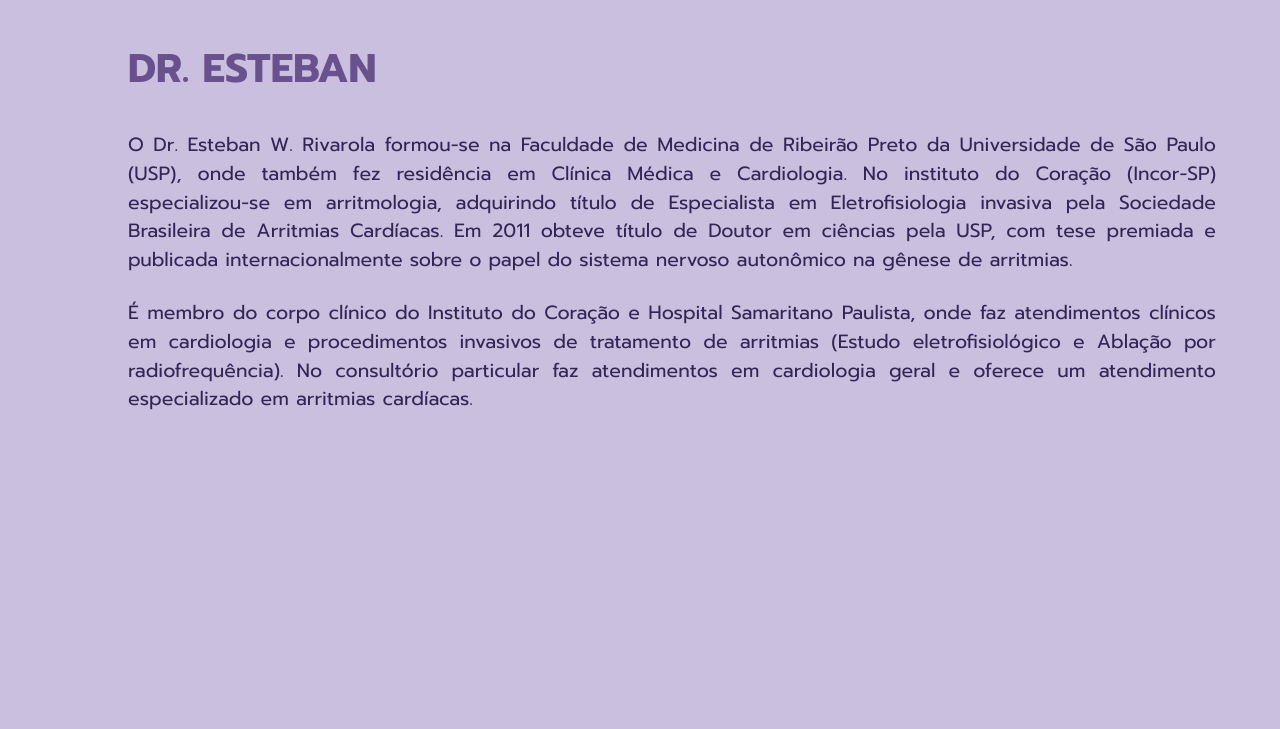
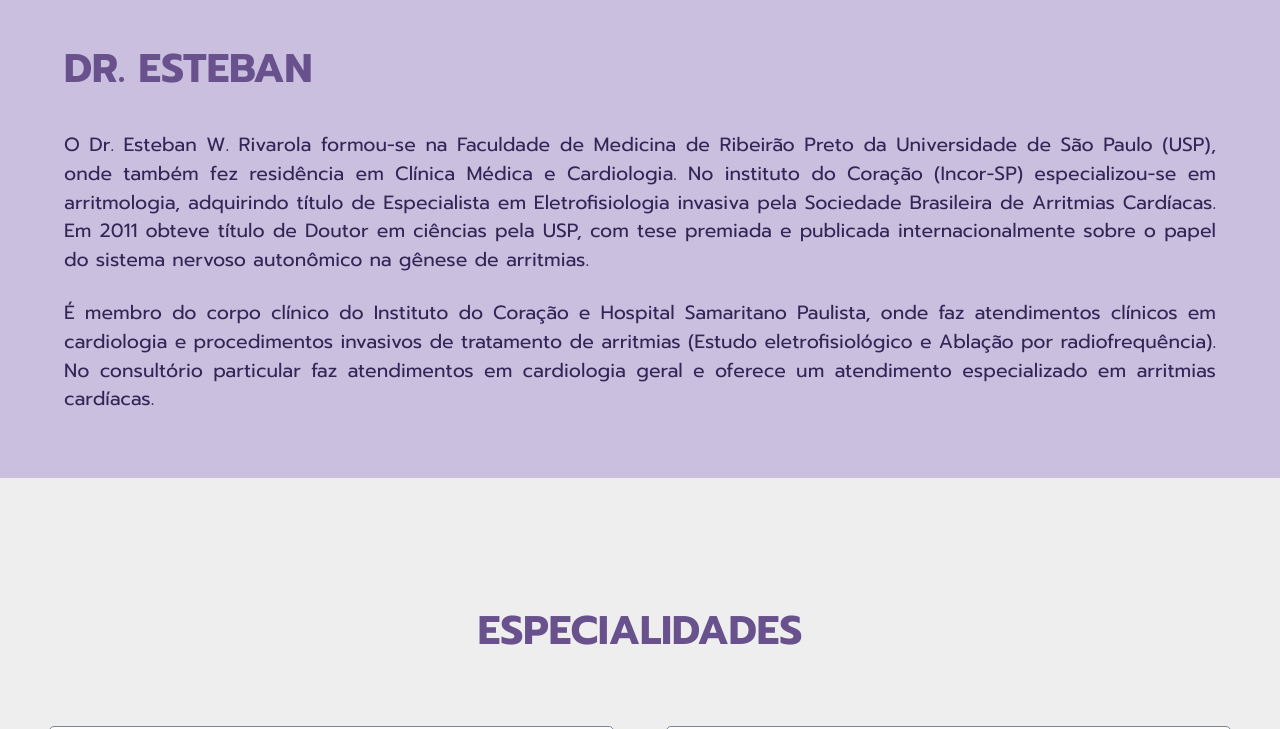
Before and after one commit to caio-vitor/dresteban2, a plain HTML site: page index.html in a window 1280 px wide. Shown: the part 802-1531 px from the top of the page. Drawn offline with Linux system fonts and the light colour scheme.

Commit message:
acertar css

```diff
--- a/style.css
+++ b/style.css
@@ -131,7 +131,7 @@ nav {
 /* Dr. Esteban */
 
 .dresteban {
-	min-height: 100vh;
+	min-height: 20em;
 	background-color: #cabfde;
 	padding: 5vh 5vw;
 	padding-top: 17vh;
@@ -139,13 +139,13 @@ nav {
 	flex-flow: row;
 }
 
-.dresteban img {
-	align-self: flex-start;
-}
+/* .dresteban img { */
+/* 	align-self: flex-start; */
+/* } */
 
 .bio {
 	margin: 0;
-	margin-left: 5vw;
+	/* margin-left: 5vw; */
 }
 
 .bio h1 {
```
